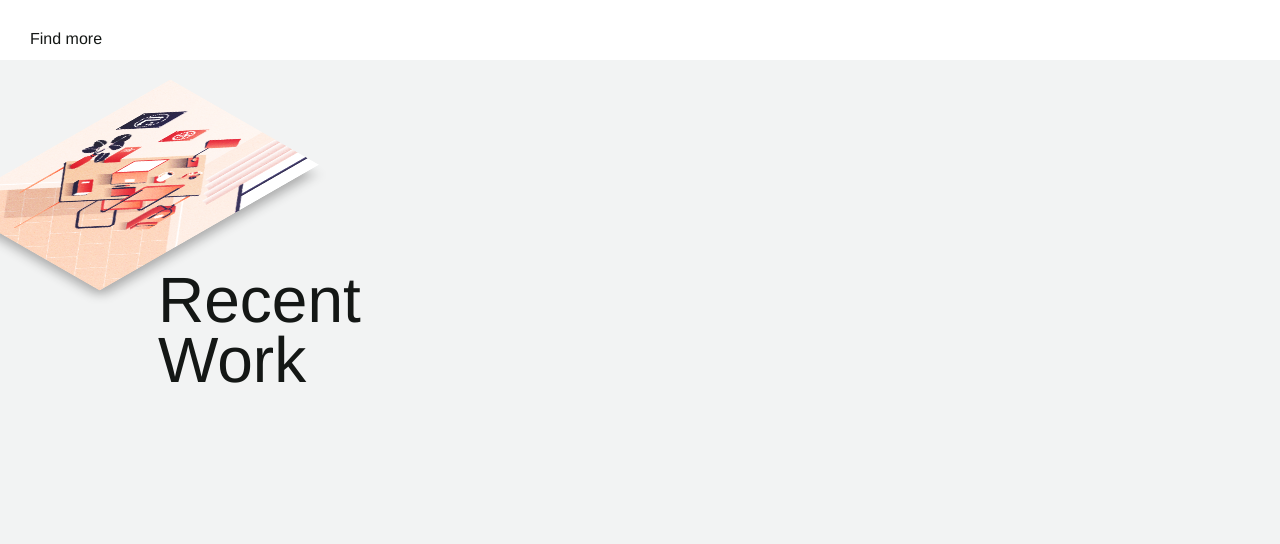
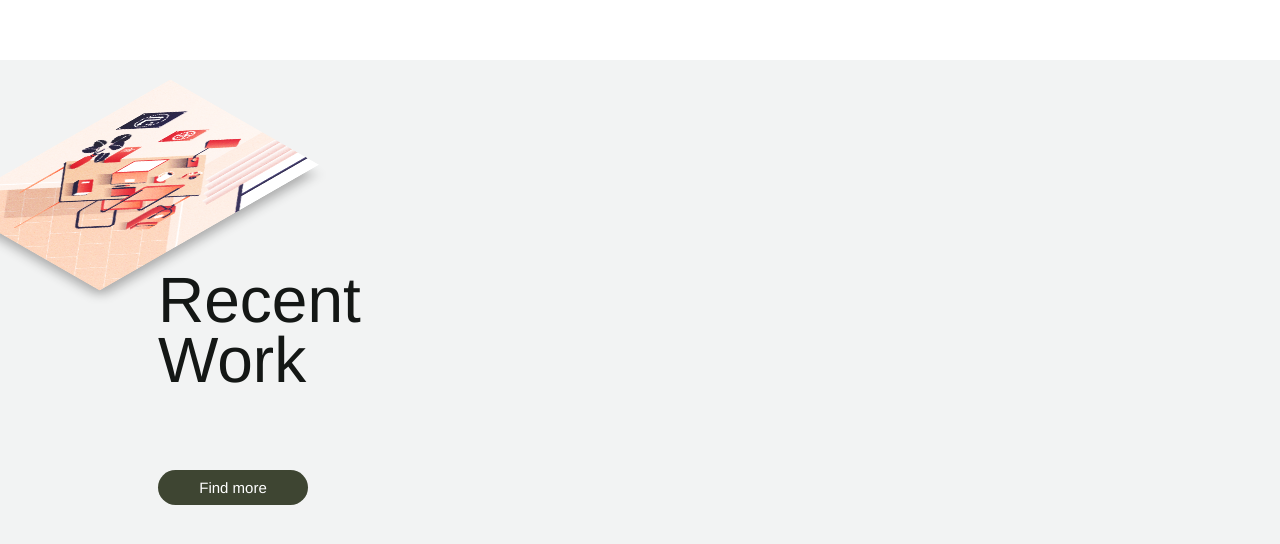
Before and after one commit to akhil9tiet/isometric_blog, a React (Create React App) app: page / in a window 1280 px wide. Shown: the top 544 px of the page. Built offline with nearby package versions, Linux system fonts and the light colour scheme.

Commit message:
button modified

```diff
--- a/src/App.css
+++ b/src/App.css
@@ -19,7 +19,7 @@
   top: 30%;
   left: 10%;
 }
-#btn::before{
+#btn{
   height: 35px;
   width: 150px;
   background-color: #3e4532;
@@ -33,3 +33,12 @@
   left:10%;
   cursor: pointer;
 }
+#btn::before{
+  content: '';
+  position: absolute;
+  height: 3px;
+  width: 90px;
+  background-color: #3e4532100;
+  top:50%;
+  left: 100%;
+}
```
